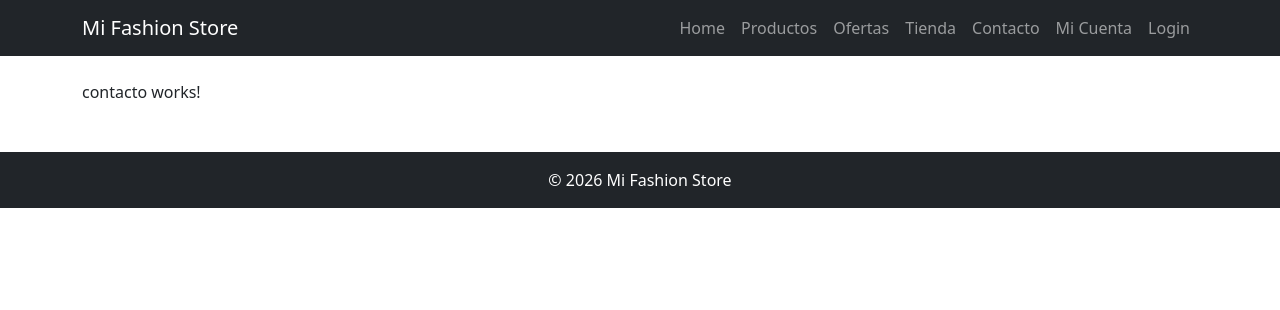
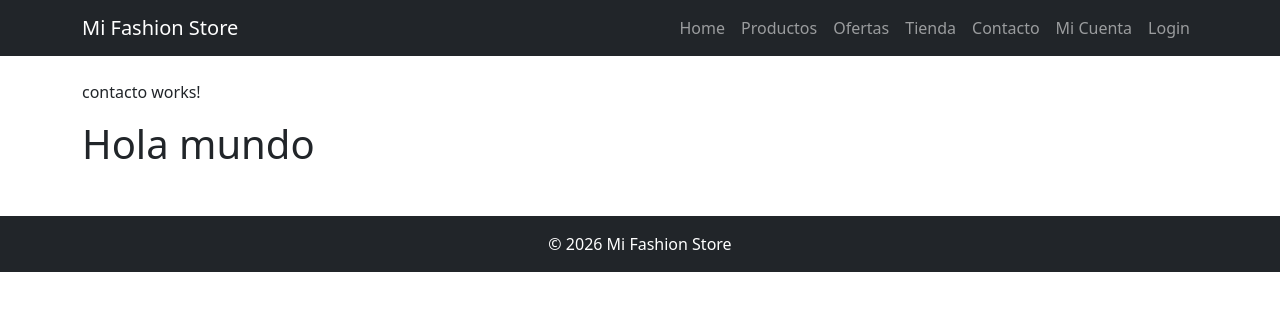
Before and after one commit to joseperez-git/fashionstore-app, an Angular app: page /contacto in a window 1280 px wide. Shown: the top 310 px of the page. Built offline with nearby package versions, Linux system fonts and the light colour scheme.

Commit message:
cambio de prueba al archivo contacto.html

```diff
--- a/src/app/pages/contacto/contacto.html
+++ b/src/app/pages/contacto/contacto.html
@@ -1 +1,2 @@
 <p>contacto works!</p>
+<h1>Hola mundo</h1>
```
